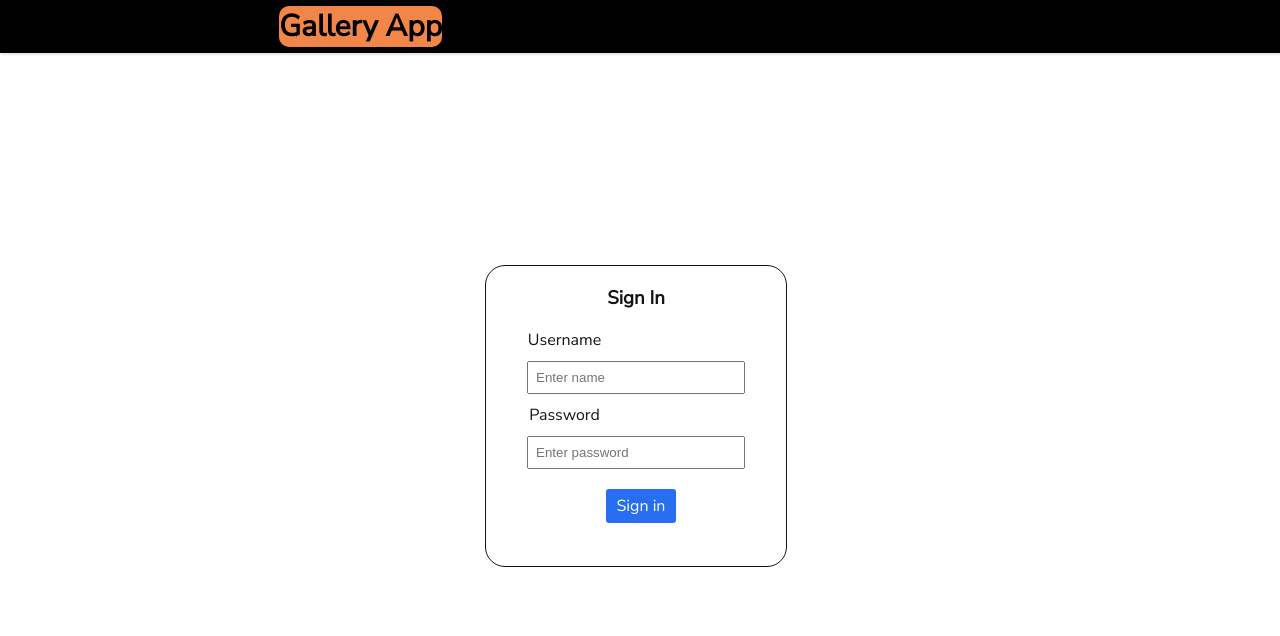
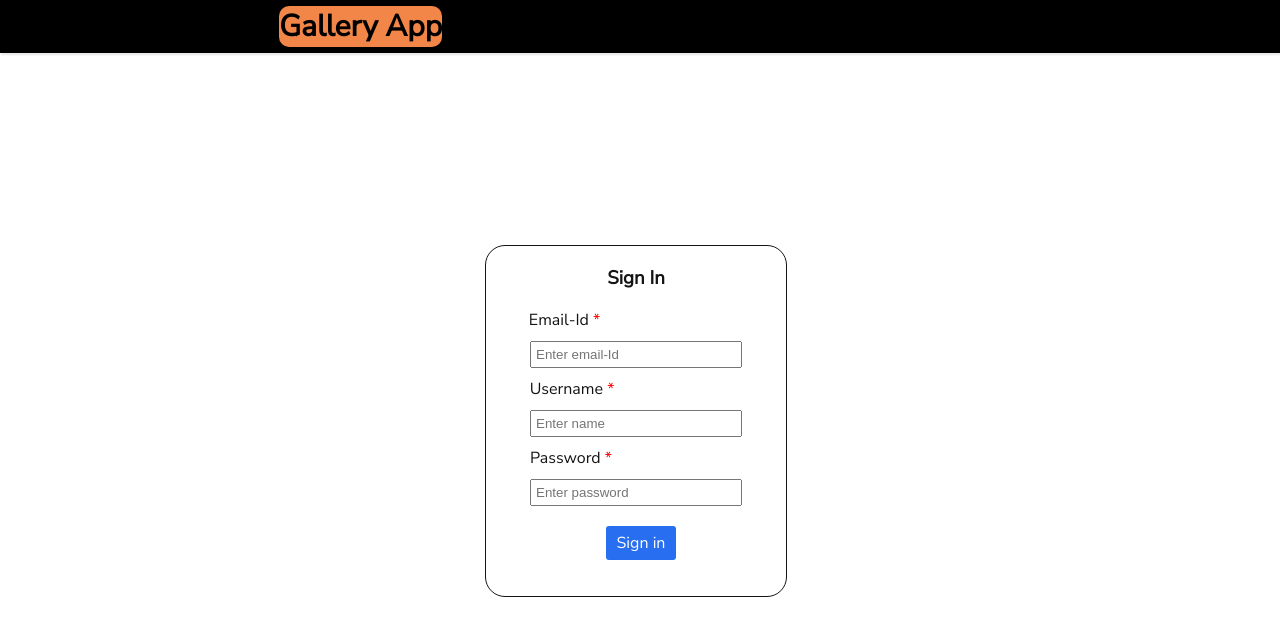
Before and after one commit to subham2107/gallery-app, a React app: page / in a window 1280 px wide. Built offline with nearby package versions, Linux system fonts and the light colour scheme; no server answers.

Commit message:
email added

```diff
--- a/server/models/user.js
+++ b/server/models/user.js
@@ -2,10 +2,14 @@ const mongoose = require("mongoose");
 const { Schema } = mongoose;
 
 const userSchema = new Schema({
+    emailId: {
+        type: String,
+        required: true,
+        unique: true
+    },
     userName: {
         type: String,
         required: true,
-        unique: true
     },
     password: {
         type: String,
--- a/src/LoginPage.css
+++ b/src/LoginPage.css
@@ -16,14 +16,22 @@
 }
 .error-span{
   color: red;
-  margin-left: 94px;
+  margin-left: 90px;
 
 }
-.userName-label {
+
+.star {
+  color: red;
+}
+
+.emailId-label {
   margin-right: 143px;
 }
+.userName-label {
+  margin-right: 128px;
+}
 .password-label {
-  margin-right: 143px;
+  margin-right: 130px;
 }
 .form-data {
   text-align: center;
@@ -33,11 +41,18 @@
   text-align: center;
 }
 
+.emailId-input {
+  width: 200px;
+  margin-bottom: 10px;
+  margin-top: 10px;
+  padding: 4px;
+}
+
 .name-input {
   width: 200px;
   margin-bottom: 10px;
   margin-top: 10px;
-  padding: 7px;
+  padding: 4px;
 
 }
 
@@ -45,7 +60,7 @@
   width: 200px;
   margin-bottom: 10px;
   margin-top: 10px;
-  padding: 7px;
+  padding: 4px;
 }
 
 
@@ -57,12 +72,12 @@
     position: absolute;
 
     width: 300px;
-    height: 300px;
+    height: 350px;
 
     /* Center form on page horizontally & vertically */
     top: 50%;
     left: 50%;
-    margin-top: -135px;
+    margin-top: -155px;
     margin-left: -155px;
     border: solid 1px;
     border-radius: 20px;
--- a/src/LoginPage.js
+++ b/src/LoginPage.js
@@ -7,6 +7,7 @@ class LoginPage extends React.Component {
   constructor(props) {
     super(props);
     this.state = {
+      emailId: '',
       userName: '',
       password: '',
       messageLogin: ''
@@ -20,10 +21,10 @@ class LoginPage extends React.Component {
 
   onLoginClick = e => {
     e.preventDefault();
-    const { userName, password } = this.state;
+    const { emailId, userName, password } = this.state;
     fetch('/api/sessions', {
       method: 'POST',
-      body: JSON.stringify({ userName, password }),
+      body: JSON.stringify({ emailId, userName, password }),
       headers: {
         'Content-type': 'application/json; charset=UTF-8'
       }
@@ -34,11 +35,11 @@ class LoginPage extends React.Component {
         window.location = '/gallery';
       }
       return response.json().then((body) => {
-        throw new Error(body.error)
+        throw new Error(body.error);
       })
     })
     .catch((error) => {
-      this.errorMessage = error.message
+      this.errorMessage = error.message;
       this.setState({messageLogin: this.errorMessage});
     });
 
@@ -55,13 +56,18 @@ class LoginPage extends React.Component {
       {this.state.messageLogin? <span className ='error-span'>{this.state.messageLogin}</span> : null}
         <form>
           <div className = 'form-data'>
+          <div>
+          <label className='emailId-label'>Email-Id <span className = 'star'>*</span></label>
+          <br></br>
+          <input className='emailId-input' placeholder="Enter email-Id" name="emailId" required type="email" required onInput={this.onInput} value={this.state.emailId}></input>
+        </div>
         <div>
-          <label className='userName-label'>Username</label>
+          <label className='userName-label'>Username <span className = 'star'>*</span></label>
           <br></br>
           <input className='name-input' placeholder="Enter name" name="userName" required type="text" required onInput={this.onInput} value={this.state.userName}></input>
         </div>
         <div>
-        <label className='password-label'>Password</label>
+        <label className='password-label'>Password <span className = 'star'>*</span></label>
           <br></br>
           <input className='password-input' placeholder="Enter password" name="password" required type="password" onInput={this.onInput} value={this.state.password}></input>
         </div>
```
Also changed, not shown: server/routes/sessions.js (+14 -4 lines).
